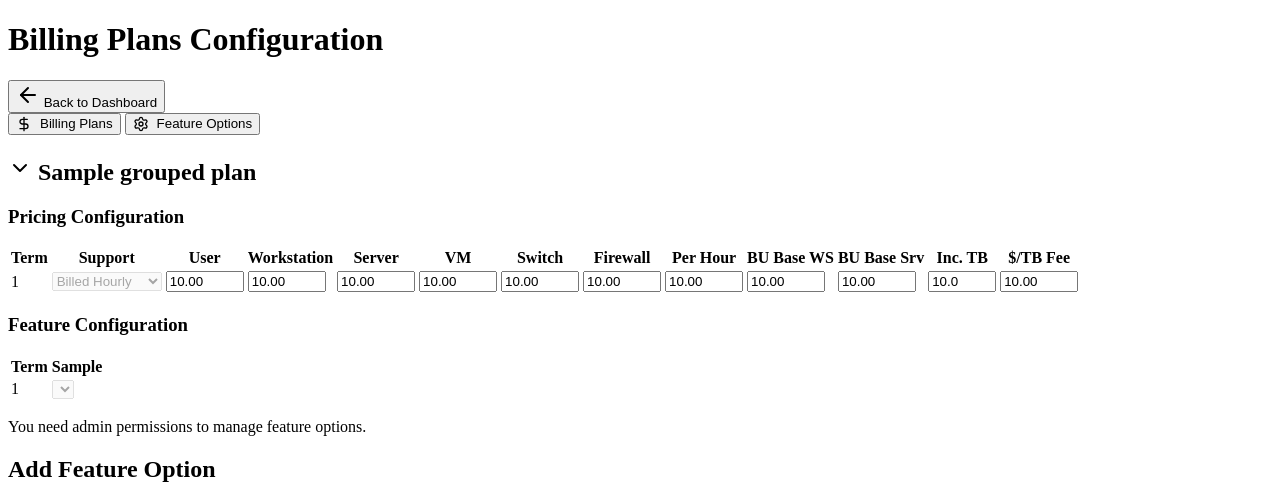
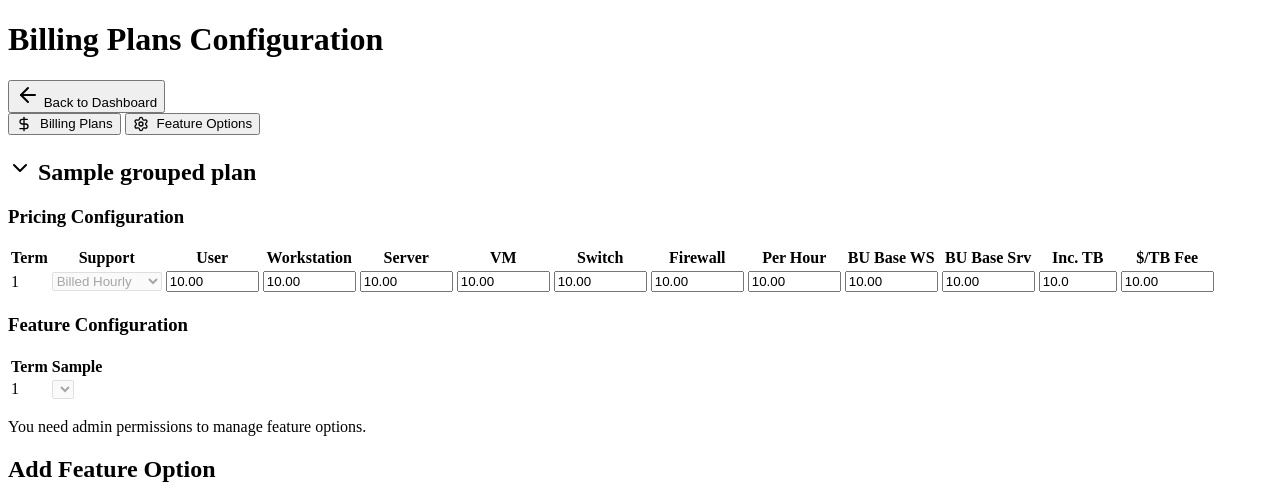
Before and after one commit to skelhammer/hivematrix-codex, a Flask app: template app/templates/billing_plans/list.html in a window 1280 px wide. Shown: the top 491 px of the page. Run offline with Flask 3, Linux system fonts and the light colour scheme; tables that the repository leaves empty hold one stand-in row (values such as "Sample post"); the template is opened without the code that fills it: values that come from a table or form of the project are taken from there, most other values are stand-ins (such as "Sample title", 1, 10 or a date in 2020); lists and menus that the app fills with data are empty; parts of the project's set-up code (start-up, migrations or seed data) failed here and were passed over.

Commit message:
Increase input widths in billing plans table
- Increased number inputs from 70px to 85px
- Increased TB field from 60px to 70px

🤖 Generated with [Claude Code](https://claude.com/claude-code)

Co-Authored-By: Claude <noreply@anthropic.com>

```diff
--- a/app/templates/billing_plans/list.html
+++ b/app/templates/billing_plans/list.html
@@ -154,17 +154,17 @@
                                                     <option value="Unlimited" {% if plan.support_level == 'Unlimited' %}selected{% endif %}>Unlimited</option>
                                                 </select>
                                             </td>
-                                            <td><input type="number" step="0.01" name="per_user_cost_{{ plan.id }}" value="{{ '%.2f'|format(plan.per_user_cost|float) }}" style="width: 70px;" {% if user.permission_level != 'admin' %}readonly{% endif %}></td>
-                                            <td><input type="number" step="0.01" name="per_workstation_cost_{{ plan.id }}" value="{{ '%.2f'|format(plan.per_workstation_cost|float) }}" style="width: 70px;" {% if user.permission_level != 'admin' %}readonly{% endif %}></td>
-                                            <td><input type="number" step="0.01" name="per_server_cost_{{ plan.id }}" value="{{ '%.2f'|format(plan.per_server_cost|float) }}" style="width: 70px;" {% if user.permission_level != 'admin' %}readonly{% endif %}></td>
-                                            <td><input type="number" step="0.01" name="per_vm_cost_{{ plan.id }}" value="{{ '%.2f'|format(plan.per_vm_cost|float) }}" style="width: 70px;" {% if user.permission_level != 'admin' %}readonly{% endif %}></td>
-                                            <td><input type="number" step="0.01" name="per_switch_cost_{{ plan.id }}" value="{{ '%.2f'|format(plan.per_switch_cost|float) }}" style="width: 70px;" {% if user.permission_level != 'admin' %}readonly{% endif %}></td>
-                                            <td><input type="number" step="0.01" name="per_firewall_cost_{{ plan.id }}" value="{{ '%.2f'|format(plan.per_firewall_cost|float) }}" style="width: 70px;" {% if user.permission_level != 'admin' %}readonly{% endif %}></td>
-                                            <td><input type="number" step="0.01" name="per_hour_ticket_cost_{{ plan.id }}" value="{{ '%.2f'|format(plan.per_hour_ticket_cost|float) }}" style="width: 70px;" {% if user.permission_level != 'admin' %}readonly{% endif %}></td>
-                                            <td><input type="number" step="0.01" name="backup_base_fee_workstation_{{ plan.id }}" value="{{ '%.2f'|format(plan.backup_base_fee_workstation|float) }}" style="width: 70px;" {% if user.permission_level != 'admin' %}readonly{% endif %}></td>
-                                            <td><input type="number" step="0.01" name="backup_base_fee_server_{{ plan.id }}" value="{{ '%.2f'|format(plan.backup_base_fee_server|float) }}" style="width: 70px;" {% if user.permission_level != 'admin' %}readonly{% endif %}></td>
-                                            <td><input type="number" step="0.1" name="backup_included_tb_{{ plan.id }}" value="{{ '%.1f'|format(plan.backup_included_tb|float) }}" style="width: 60px;" {% if user.permission_level != 'admin' %}readonly{% endif %}></td>
-                                            <td><input type="number" step="0.01" name="backup_per_tb_fee_{{ plan.id }}" value="{{ '%.2f'|format(plan.backup_per_tb_fee|float) }}" style="width: 70px;" {% if user.permission_level != 'admin' %}readonly{% endif %}></td>
+                                            <td><input type="number" step="0.01" name="per_user_cost_{{ plan.id }}" value="{{ '%.2f'|format(plan.per_user_cost|float) }}" style="width: 85px;" {% if user.permission_level != 'admin' %}readonly{% endif %}></td>
+                                            <td><input type="number" step="0.01" name="per_workstation_cost_{{ plan.id }}" value="{{ '%.2f'|format(plan.per_workstation_cost|float) }}" style="width: 85px;" {% if user.permission_level != 'admin' %}readonly{% endif %}></td>
+                                            <td><input type="number" step="0.01" name="per_server_cost_{{ plan.id }}" value="{{ '%.2f'|format(plan.per_server_cost|float) }}" style="width: 85px;" {% if user.permission_level != 'admin' %}readonly{% endif %}></td>
+                                            <td><input type="number" step="0.01" name="per_vm_cost_{{ plan.id }}" value="{{ '%.2f'|format(plan.per_vm_cost|float) }}" style="width: 85px;" {% if user.permission_level != 'admin' %}readonly{% endif %}></td>
+                                            <td><input type="number" step="0.01" name="per_switch_cost_{{ plan.id }}" value="{{ '%.2f'|format(plan.per_switch_cost|float) }}" style="width: 85px;" {% if user.permission_level != 'admin' %}readonly{% endif %}></td>
+                                            <td><input type="number" step="0.01" name="per_firewall_cost_{{ plan.id }}" value="{{ '%.2f'|format(plan.per_firewall_cost|float) }}" style="width: 85px;" {% if user.permission_level != 'admin' %}readonly{% endif %}></td>
+                                            <td><input type="number" step="0.01" name="per_hour_ticket_cost_{{ plan.id }}" value="{{ '%.2f'|format(plan.per_hour_ticket_cost|float) }}" style="width: 85px;" {% if user.permission_level != 'admin' %}readonly{% endif %}></td>
+                                            <td><input type="number" step="0.01" name="backup_base_fee_workstation_{{ plan.id }}" value="{{ '%.2f'|format(plan.backup_base_fee_workstation|float) }}" style="width: 85px;" {% if user.permission_level != 'admin' %}readonly{% endif %}></td>
+                                            <td><input type="number" step="0.01" name="backup_base_fee_server_{{ plan.id }}" value="{{ '%.2f'|format(plan.backup_base_fee_server|float) }}" style="width: 85px;" {% if user.permission_level != 'admin' %}readonly{% endif %}></td>
+                                            <td><input type="number" step="0.1" name="backup_included_tb_{{ plan.id }}" value="{{ '%.1f'|format(plan.backup_included_tb|float) }}" style="width: 70px;" {% if user.permission_level != 'admin' %}readonly{% endif %}></td>
+                                            <td><input type="number" step="0.01" name="backup_per_tb_fee_{{ plan.id }}" value="{{ '%.2f'|format(plan.backup_per_tb_fee|float) }}" style="width: 85px;" {% if user.permission_level != 'admin' %}readonly{% endif %}></td>
                                         </tr>
                                         {% endfor %}
                                     </tbody>
```
